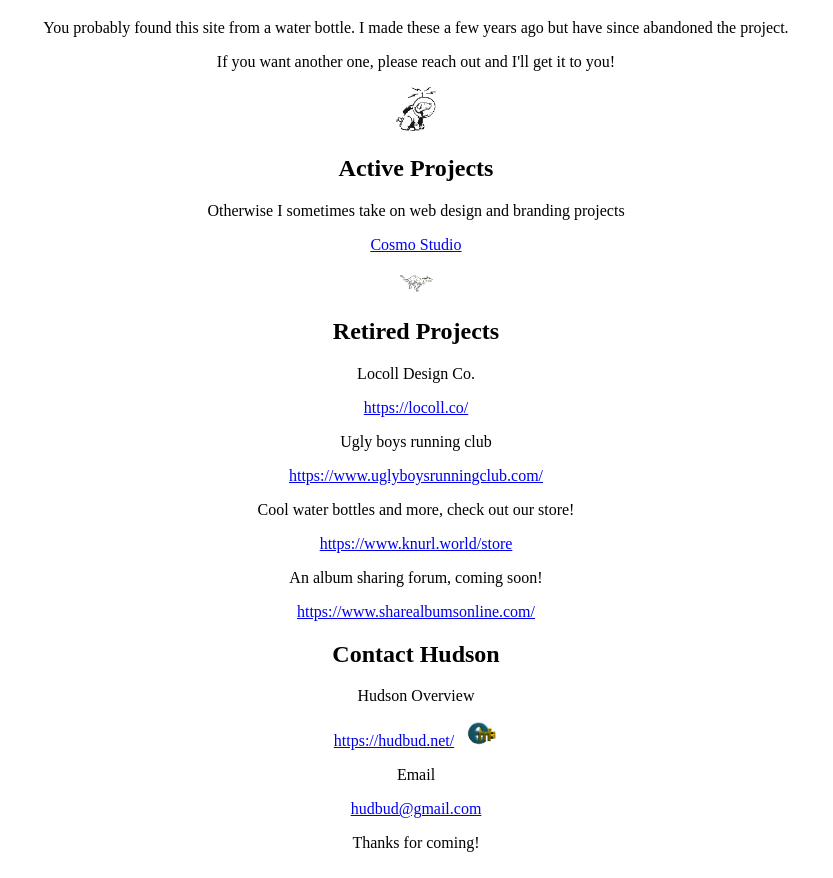
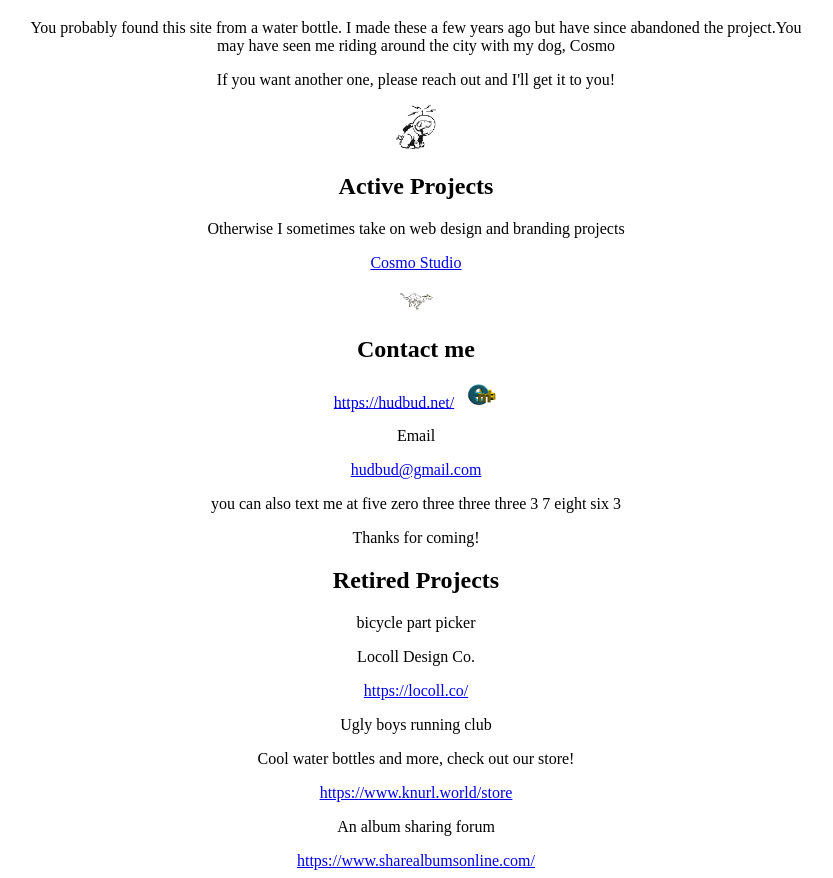
Before and after one commit to hudbud/knurl, a plain HTML site: page index.html in a window 1280 px wide. Shown: the part 61-939 px from the top of the page, without its empty margins (224-1057 px from the left). Drawn offline with Linux system fonts and the light colour scheme.

Commit message:
Update contact information and project details

```diff
--- a/index.html
+++ b/index.html
@@ -14,7 +14,7 @@
     <div class="container">
         <h1>Hello!!!</h1>
 
-        <p>You probably found this site from a water bottle. I made these a few years ago but have since abandoned the project.</p>
+        <p>You probably found this site from a water bottle. I made these a few years ago but have since abandoned the project.You may have seen me riding around the city with my dog, Cosmo</p>
         <p>If you want another one, please reach out and I'll get it to you!</p>
         <img src="images/spacedog.gif" alt="Your Image Description" width="40">
 
@@ -27,32 +27,32 @@
         <br>
         <br>
         <img src="images/ymydog.gif" alt="Your Image Description" width="40">
+                <h2>Contact me</h2>
+        <a href="https://hudbud.net/">https://hudbud.net/</a>
 
+        <img src="images/email1.gif" alt="Email Image" width="40">
+        <p>Email</p>
+        <a href="mailto:hudbud@gmail.com">hudbud@gmail.com</a>
+        <p> you can also text me at five zero three three three 3 7 eight six 3 </p>
+        <p>Thanks for coming!</p>
         <h2>Retired Projects</h2>
+        <p> bicycle part picker </p>
 
         <p>Locoll Design Co.</p>
         <a href="https://locoll.co/">https://locoll.co/</a>
 
         <p>Ugly boys running club</p>
-        <a href="https://www.uglyboysrunningclub.com/">https://www.uglyboysrunningclub.com/</a>
 
                 <p>Cool water bottles and more, check out our store!</p>
         <a href="https://www.knurl.world/store">https://www.knurl.world/store</a>
 
-        <p>An album sharing forum, coming soon!</p>
+        <p>An album sharing forum</p>
         <a href="https://www.sharealbumsonline.com/">https://www.sharealbumsonline.com/</a>
 
 
 
 
-        <h2>Contact Hudson</h2>
-        <p>Hudson Overview</p>
-        <a href="https://hudbud.net/">https://hudbud.net/</a>
 
-        <img src="images/email1.gif" alt="Email Image" width="40">
-        <p>Email</p>
-        <a href="mailto:hudbud@gmail.com">hudbud@gmail.com</a>
-        <p>Thanks for coming!</p>
     </div>
 </body>
 </html>
```
